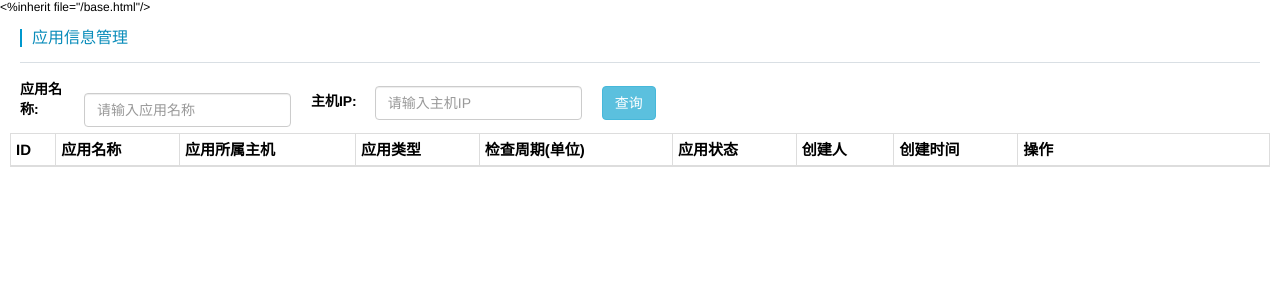
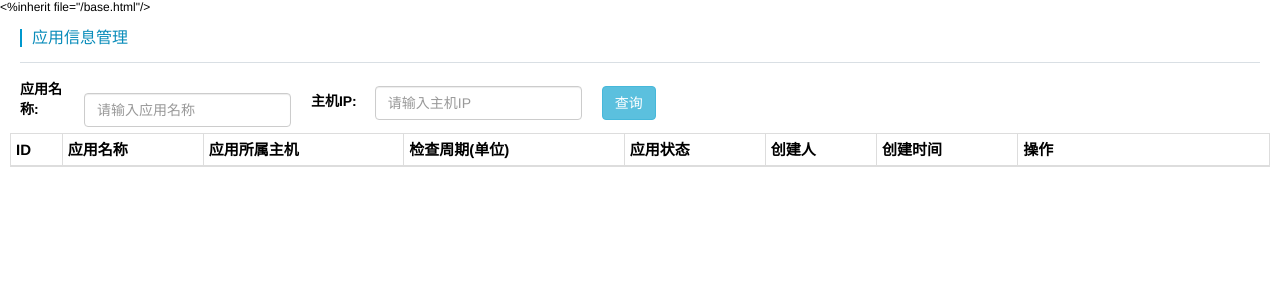
Before and after one commit to 13984328535/confcheck, a Django app: template templates/home_application/apply_manage.html in a window 1280 px wide. Shown: the top 300 px of the page. Run offline with Django 3.2, Linux system fonts and the light colour scheme; the template is opened without the code that fills it, so the values that code supplies are empty; some libraries are stand-ins or nearby versions.

Commit message:
界面调整

```diff
--- a/static/mystatic/js/apply.manage.js
+++ b/static/mystatic/js/apply.manage.js
@@ -61,7 +61,7 @@ function searchApplyInfo(){
 	    			$(tr).append('<td>'+row.id+'</td>');
 	    			$(tr).append('<td>'+row.app_name+'</td>');
 	    			$(tr).append('<td>'+row.app_host_ip+'</td>');
-	    			$(tr).append('<td>'+row.app_type+'</td>');
+	    			//$(tr).append('<td>'+row.app_type+'</td>');
 	    			if(row.app_check_unit=='day'){
 	    				$(tr).append('<td>'+row.app_check_cycle+'(天)</td>');
 	    			}else if(row.app_check_unit=='hour'){
--- a/templates/home_application/apply_manage.html
+++ b/templates/home_application/apply_manage.html
@@ -56,7 +56,7 @@
 					<th>ID</th>
 					<th>应用名称</th>
 					<th>应用所属主机</th>
-					<th>应用类型</th>
+					<!-- <th>应用类型</th> -->
 					<th>检查周期(单位)</th>
 					<th>应用状态</th>
 					<th>创建人</th>
```
